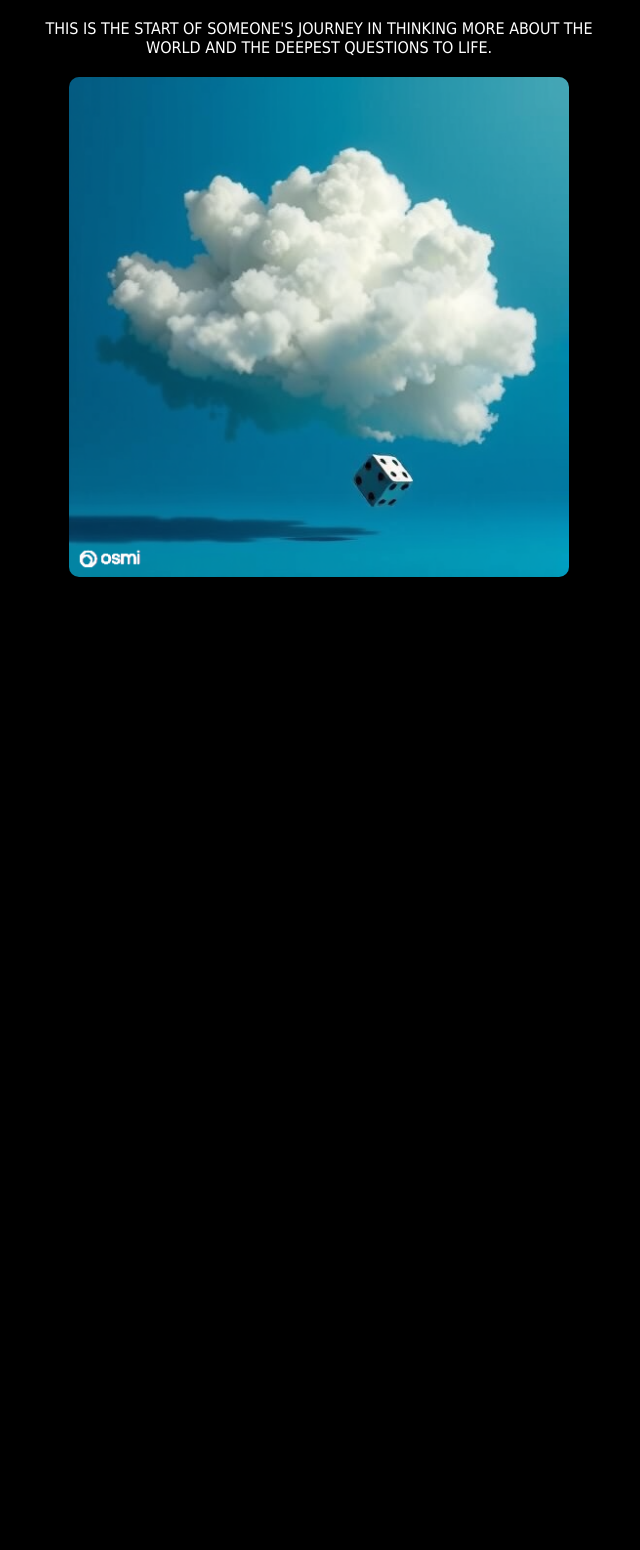
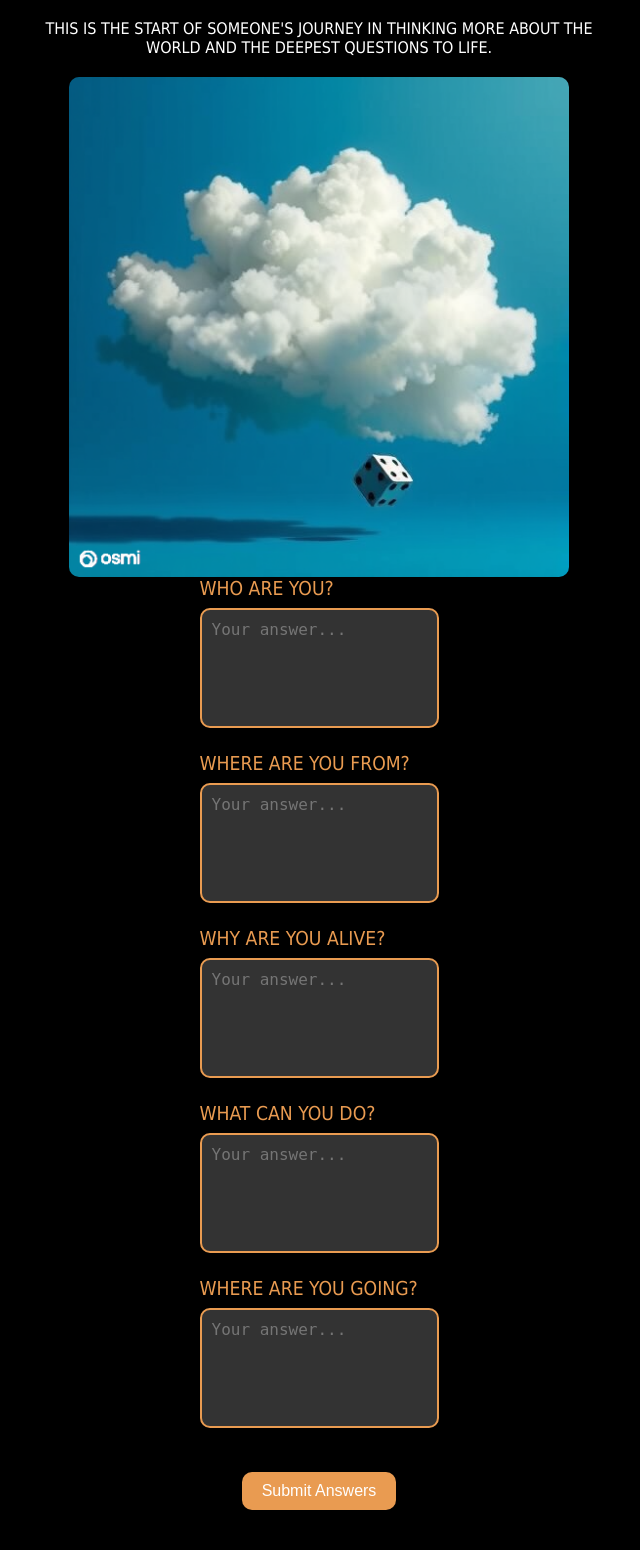
Before and after one commit to jaehooncho26/its-good-to-think, a Java web app: page /manager/ in a window 1280 px wide. Shown: the part 177-1727 px from the top of the page, without its empty margins (321-961 px from the left). Before the commit the page ends 754 px from the top, so only its background shows below. Run offline with Tomcat 11, a stand-in JSP engine, Linux system fonts and the light colour scheme.

Commit message:
Adding in the ability for users to write their answers to five questions and working through the ability for their responses to be generated

```diff
--- a/src/main/webapp/script.js
+++ b/src/main/webapp/script.js
@@ -1,3 +1,38 @@
-/**
- *
- */
+// This script handles form submission and communicates with the backend.
+
+document.addEventListener("DOMContentLoaded", function() {
+    // Ensure that the form's submit button triggers the submitForm function
+    document.getElementById("submitButton").addEventListener("click", submitForm);
+});
+
+async function submitForm() {
+    // Collect user answers from the textareas
+    const answers = {
+        who: document.getElementById('who').value,
+        where: document.getElementById('where').value,
+        why: document.getElementById('why').value,
+        what: document.getElementById('what').value,
+        whereGoing: document.getElementById('whereGoing').value,
+    };
+
+    try {
+        // Send the answers to the backend using fetch
+        const response = await fetch('/get-insights/', {
+            method: 'POST',
+            headers: {
+                'Content-Type': 'application/json',
+            },
+            body: JSON.stringify(answers),
+        });
+
+        // Parse the response from the backend (assumes JSON format)
+        const data = await response.json();
+
+        // Display the insights received from the backend
+        const insightsDisplay = document.getElementById('insightsDisplay');
+        insightsDisplay.innerHTML = `<h3>Insights to Deepen Your Answers:</h3><p>${data.insights}</p>`;
+    } catch (error) {
+        // Log any error that occurs during the fetch request
+        console.error('Error fetching insights:', error);
+    }
+}
--- a/src/main/webapp/styles.css
+++ b/src/main/webapp/styles.css
@@ -65,6 +65,52 @@ body {
     border-radius: 10px;
 }
 
+/* Styling for each question section */
+.question {
+	margin-bottom: 20px;
+}
+
+.question label {
+	display: block;
+	font-size: 1.2rem;
+	color: #e99b51;
+	margin-bottom: 8px;
+	text-align: left;
+}
+
+.question textarea {
+	width: 100%;
+	height: 120px; /* Adjusted height for textareas */
+	padding: 10px;
+	font-size: 1rem;
+	border: 2px solid #e99b51;
+	border-radius: 10px;
+	background-color: #333;
+	color: white;
+	resize: none;
+}
+
+.question textarea:focus {
+	outline: none;
+	border-color: #f0b04e;
+	background-color: #444;
+}
+
+button[type="button"] {
+	background-color: #e99b51;
+	color: white;
+	font-size: 1rem;
+	padding: 10px 20px;
+	border: none;
+	border-radius: 10px;
+	cursor: pointer;
+	margin-top: 20px;
+}
+
+button[type="button"]:hover{
+	background-color: #f0b04e;
+}
+
 /* Responsive Design */
 @media (max-width: 768px) {
     .container {
@@ -75,4 +121,17 @@ body {
     .logo {
         font-size: 2.5rem;
     }
+
+    .question label {
+    	font-size: 1rem;
+    }
+
+    .question textarea {
+    	height: 100px;
+    }
+
+    button[type="button"] {
+    	width: 100%;
+    	padding: 12px;
+    }
 }
```
Also changed, not shown: src/main/webapp/index.html (+37 -0 lines).
